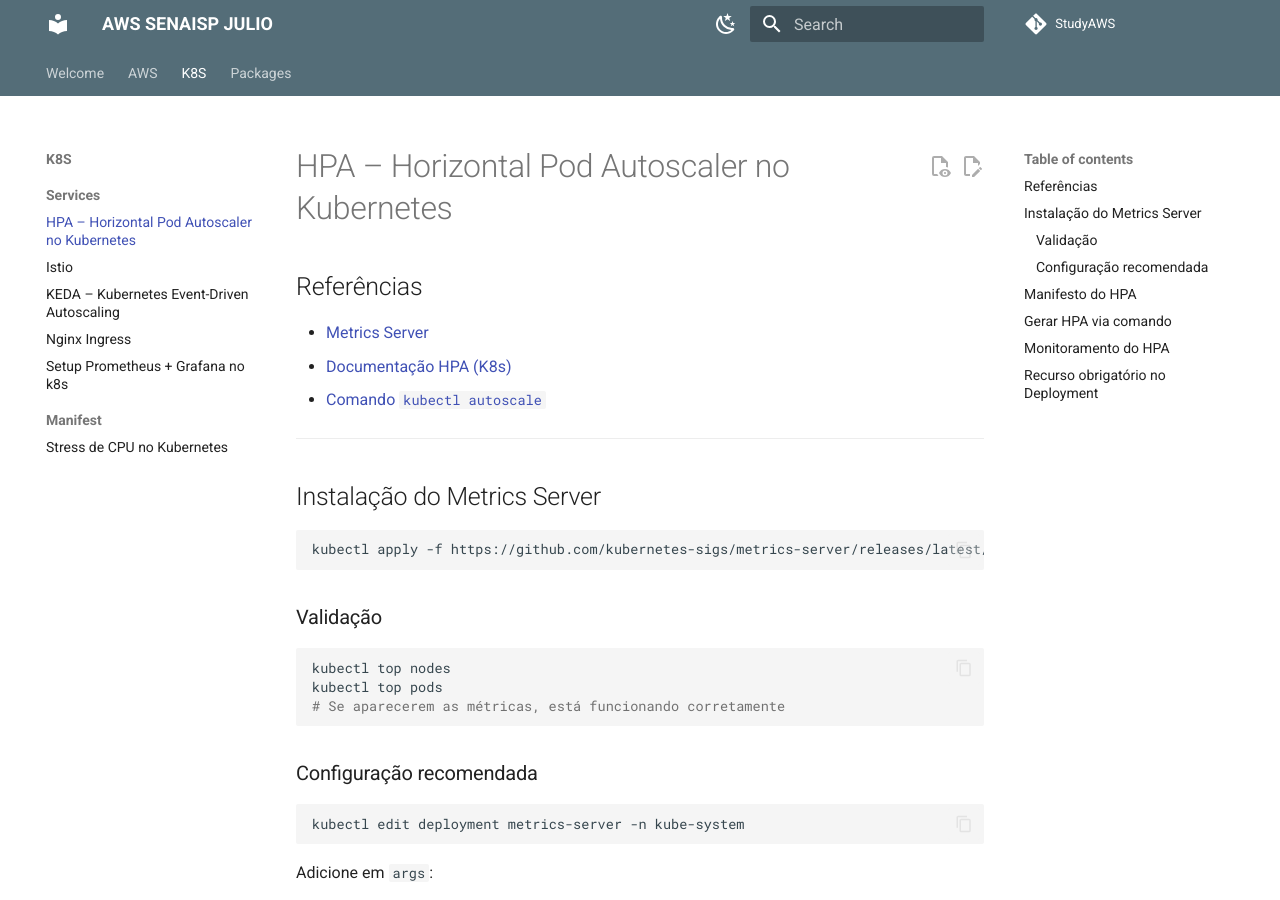
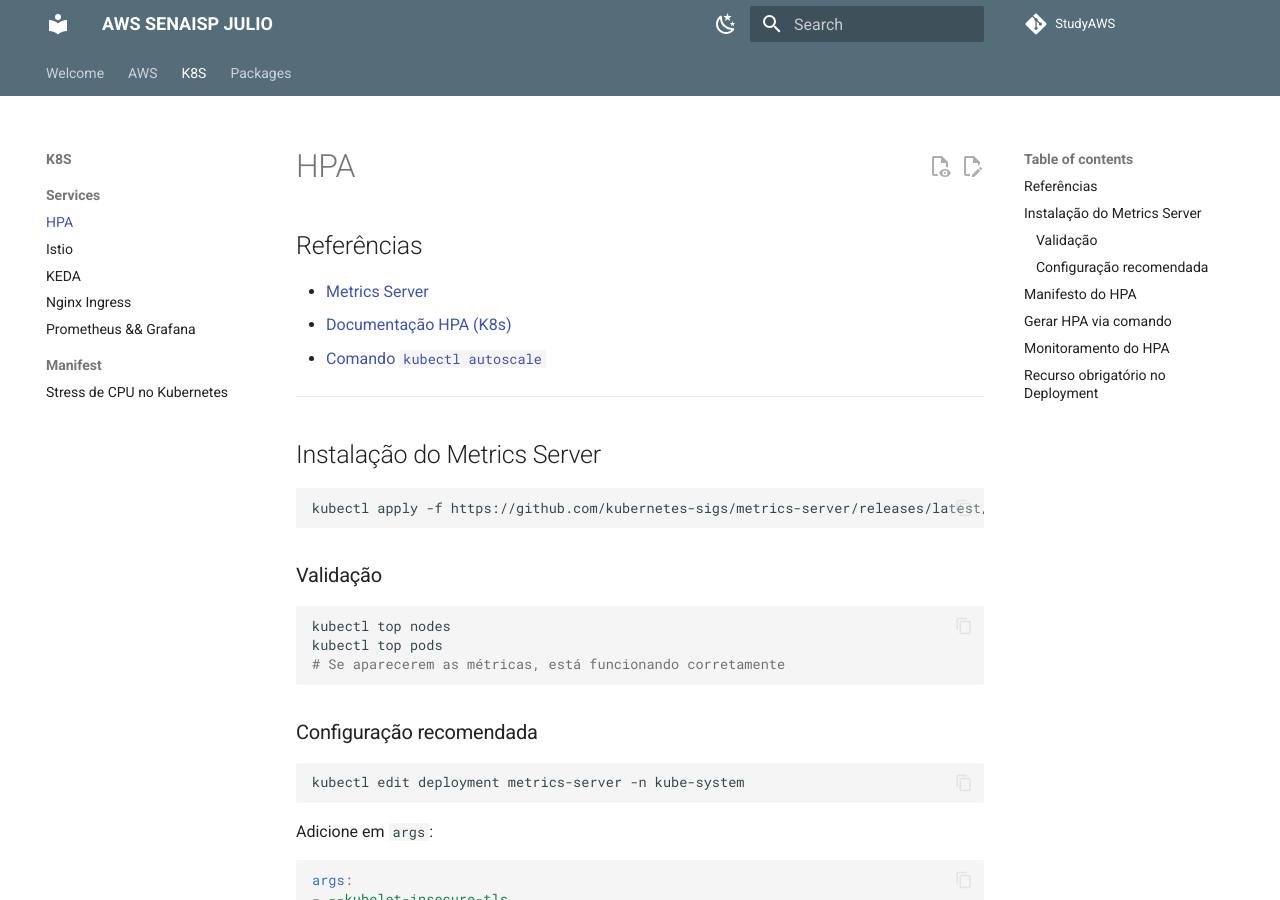
Before and after one commit to Julio-vincente/studyAWS, an MkDocs documentation site: the page built from docs/K8S/Services/Hpa.md, in a window 1280 px wide and 900 px high. Built offline with MkDocs 1.6.1 and Material for MkDocs 9.7.7, drawn with Linux system fonts in a browser that asks for light colours; comment, search, counter and statistics services are not loaded.

Commit message:
fix some docs

```diff
--- a/docs/K8S/Services/Hpa.md
+++ b/docs/K8S/Services/Hpa.md
@@ -1,4 +1,4 @@
-# HPA – Horizontal Pod Autoscaler no Kubernetes
+# HPA
 
 ## Referências
 
--- a/docs/K8S/Services/Keda.md
+++ b/docs/K8S/Services/Keda.md
@@ -1,4 +1,4 @@
-# KEDA – Kubernetes Event-Driven Autoscaling
+# KEDA
 
 ## Referência
 
--- a/docs/K8S/Services/promeGrafa.md
+++ b/docs/K8S/Services/promeGrafa.md
@@ -1,4 +1,4 @@
-# Setup Prometheus + Grafana no k8s
+# Prometheus && Grafana
 
 ## Referências
 
```
